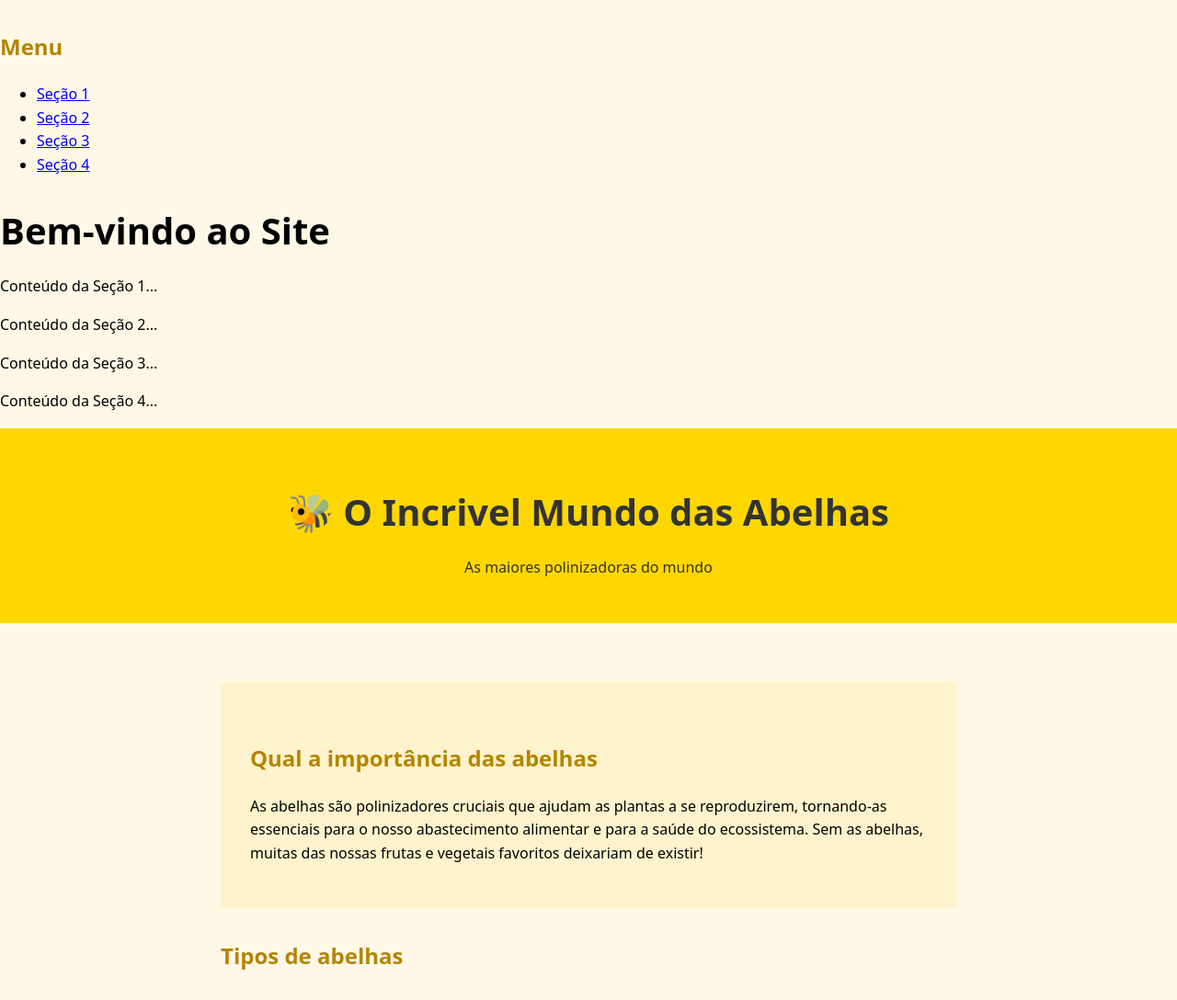
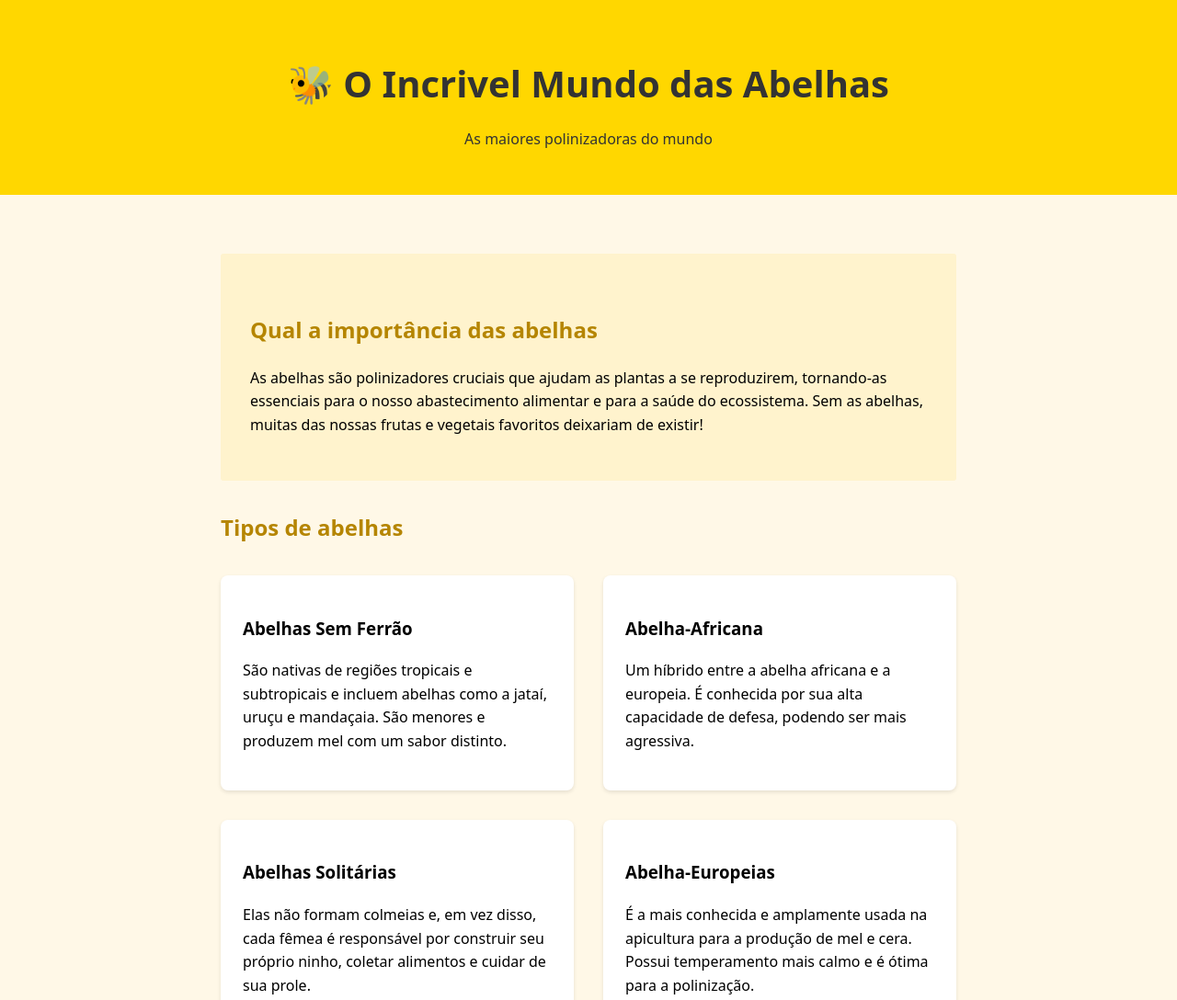
Before and after one commit to Basshega/Teste, a plain HTML site: page index.html in a window 1280 px wide. Shown: the top 1088 px of the page at 92% size. Drawn offline with Linux system fonts and the light colour scheme.

Commit message:
Update index.html

```diff
--- a/index.html
+++ b/index.html
@@ -90,26 +90,6 @@
         }
     </style>
 </head>
-<body>
-
-    <div class="sidebar">
-        <h2>Menu</h2>
-        <ul>
-            <li><a href="#section1">Seção 1</a></li>
-            <li><a href="#section2">Seção 2</a></li>
-            <li><a href="#section3">Seção 3</a></li>
-            <li><a href="#section4">Seção 4</a></li>
-        </ul>
-    </div>
-
-    <div class="content">
-        <h1>Bem-vindo ao Site</h1>
-        <p id="section1">Conteúdo da Seção 1...</p>
-        <p id="section2">Conteúdo da Seção 2...</p>
-        <p id="section3">Conteúdo da Seção 3...</p>
-        <p id="section4">Conteúdo da Seção 4...</p>
-    </div>
-
     <header>
         <h1>🐝 O Incrivel Mundo das Abelhas</h1>
         <p>As maiores polinizadoras do mundo</p>
```
